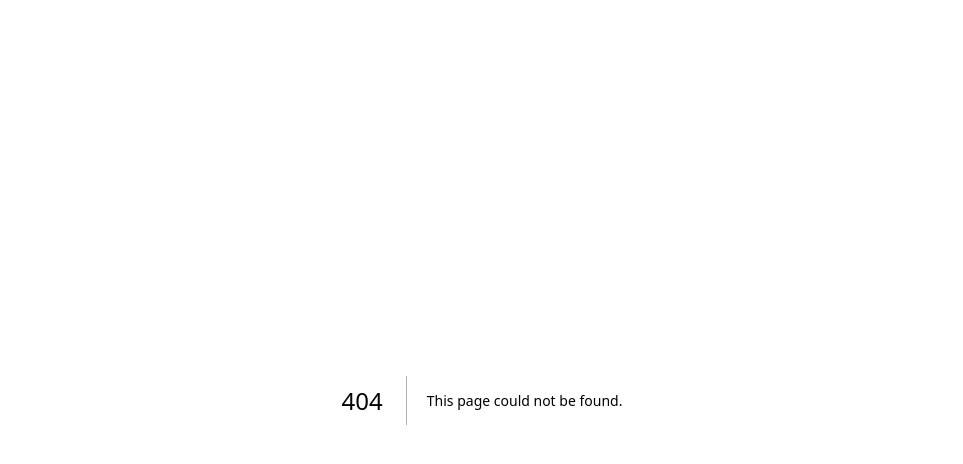
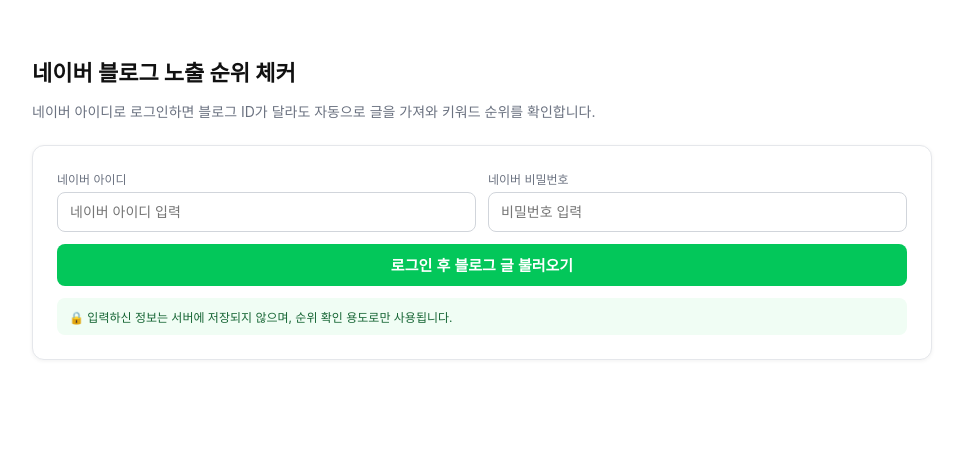
Before and after one commit to kimjonghoon1306/rank-checker, a Next.js app: page / in a window 1280 px wide. Before the commit this address had no page. Shown: the top 464 px of the page, without its empty margins (158-1121 px from the left). Built offline with nearby package versions, Linux system fonts and the light colour scheme.

Commit message:
Add files via upload

```diff
--- /dev/null
+++ b/pages/index.js
@@ -0,0 +1,5 @@
+import RankChecker from '../components/RankChecker';
+
+export default function Home() {
+  return <RankChecker />;
+}
```
